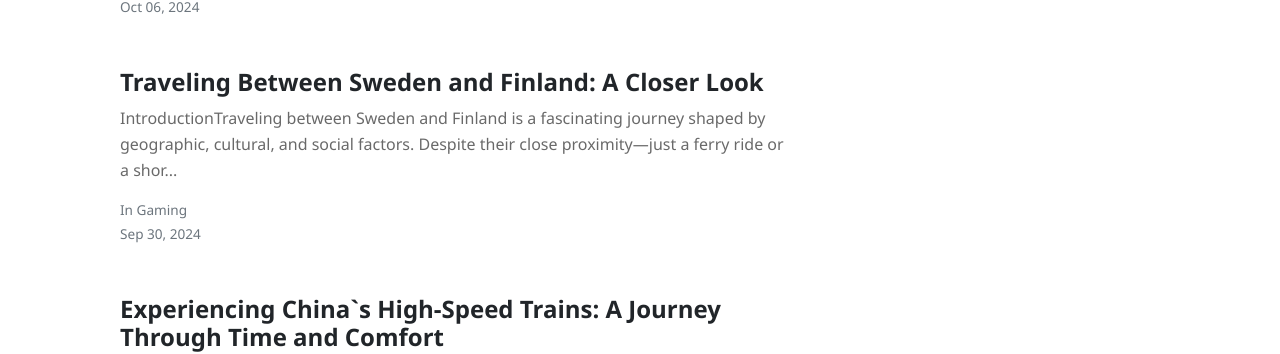
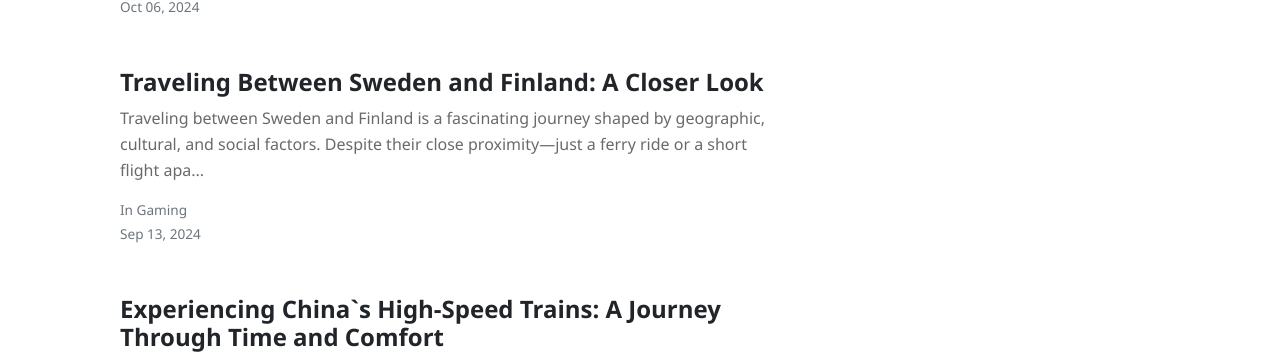
Before and after one commit to NormanStreet/NormanStreet.github.io, a Jekyll site: the page built from _pages/categories.html, in a window 1280 px wide and 900 px high, scrolled down 2196 px. Shown: the part 205-559 px from the top of the window. Built offline with Jekyll 4.4.1, drawn with Linux system fonts in a browser that asks for light colours; nearby versions of some CDN libraries.

Commit message:
Update and rename 2024-09-30-Traveling-Between-Sweden-and-Finland--A-Closer-Look.markdown to 2024-09-13-Traveling-Between-Sweden-and-Finland--A-Closer-Look.markdown

```diff
--- a/_posts/2024-09-30-Traveling-Between-Sweden-and-Finland--A-Closer-Look.markdown
+++ b/_posts/2024-09-13-Traveling-Between-Sweden-and-Finland--A-Closer-Look.markdown
@@ -1,12 +1,11 @@
 ---
 layout: post
 title: "Traveling Between Sweden and Finland: A Closer Look"
-date:   2024-09-30 22:23:22 +0000
+date:   2024-09-13 22:23:22 +0000
 categories: Gaming
 excerpt_image: https://thumbs.dreamstime.com/b/sweden-finland-map-zoom-world-vector-illustration-stock-265710659.jpg
 ---
 
-### Introduction
 Traveling between Sweden and Finland is a fascinating journey shaped by geographic, cultural, and social factors. Despite their close proximity—just a ferry ride or a short flight apart—the way Swedes travel to Finland varies significantly. This blog post delves into the unique nuances of travel between these two Nordic neighbors, exploring the motivations, experiences, and historical contexts that influence how and why people make this trip. Understanding these aspects not only enriches the travel experience but also highlights the deep connections between the two countries.
 The allure of Finland for many Swedes is evident, whether it's for a weekend getaway, a family visit, or a business trip. The ease of access via ferries and flights contributes to a vibrant interchange between the nations. However, the experiences can differ greatly depending on the traveler’s origin in Sweden and their purpose for visiting. By examining these dynamics, we can appreciate the rich tapestry of relationships that define the Swedish-Finnish connection.
 
```
